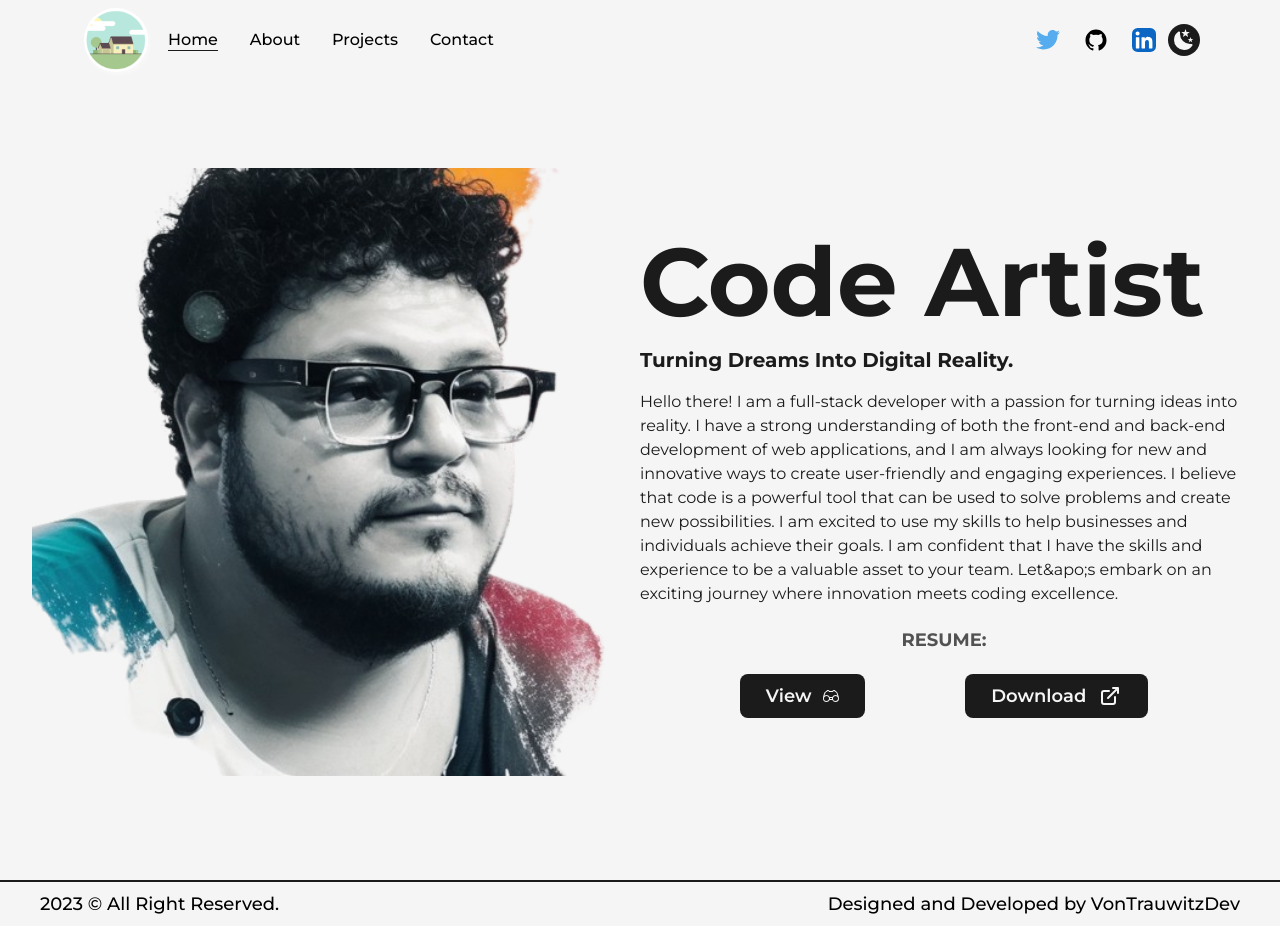
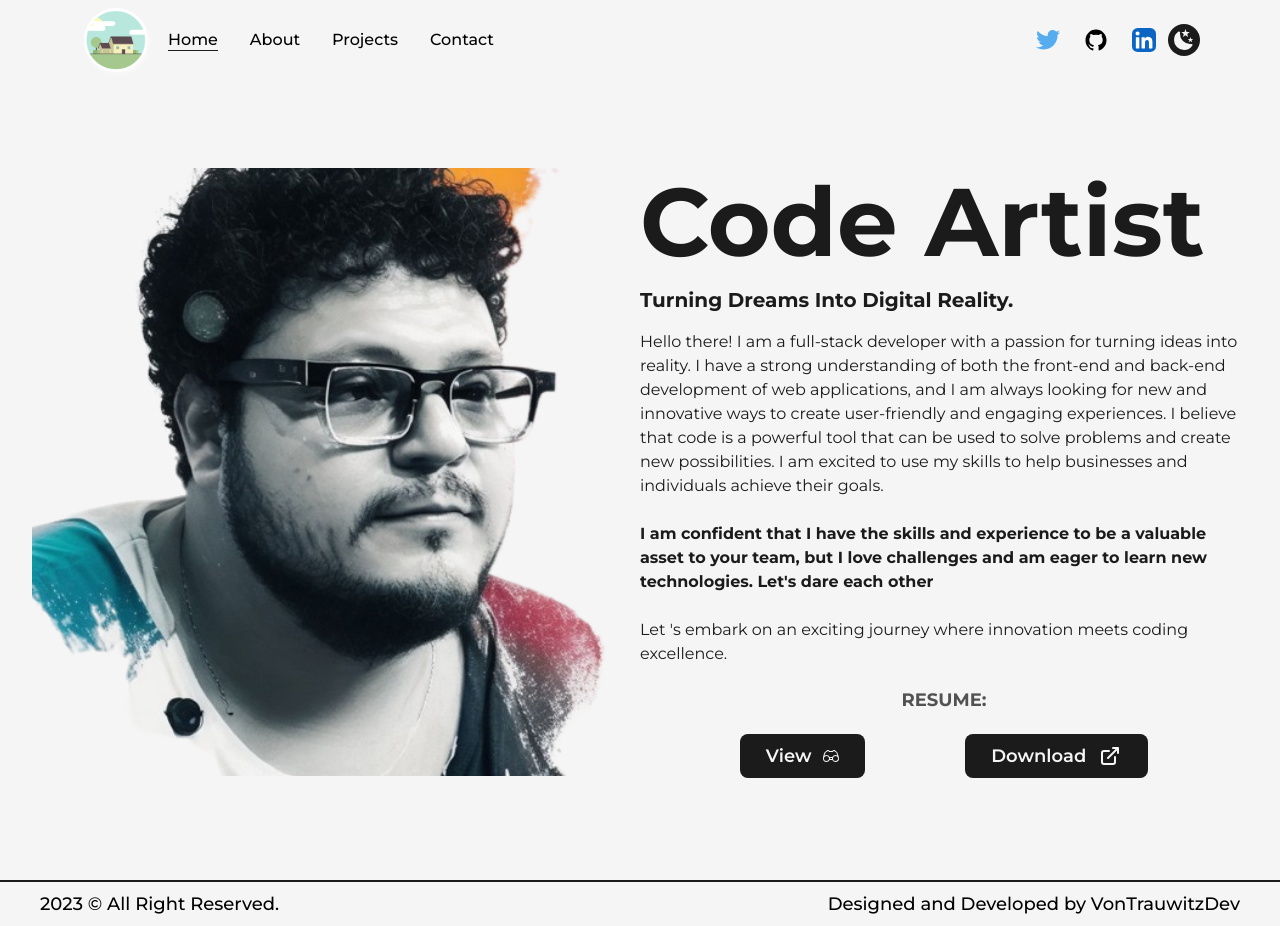
Before and after one commit to Vontrauwitz/vontrauwitz-portfolio, a Next.js app: page / in a window 1280 px wide. Built offline with nearby package versions, Linux system fonts and the light colour scheme.

Commit message:
ajuste en el home

```diff
--- a/src/pages/index.js
+++ b/src/pages/index.js
@@ -39,10 +39,13 @@ export default function Home() {
                 Hello there! I am a full-stack developer with a passion for turning ideas into reality. I have a strong understanding of both the front-end and back-end development of web applications, and I am always looking for new and innovative ways to create user-friendly and engaging experiences.
 
                 I believe that code is a powerful tool that can be used to solve problems and create new possibilities. I am excited to use my skills to help businesses and individuals achieve their goals.
-
-                I am confident that I have the skills and experience to be a valuable asset to your team.
-
-                Let&apo;s embark on an exciting journey where innovation meets coding excellence.
+                <br />
+                <br />
+                <p className='font-bold'>
+                  I am confident that I have the skills and experience to be a valuable asset to your team, but I love challenges and am eager to learn new technologies. Let&apos;s dare each other
+                </p>
+                <br />
+                Let &apos;s embark on an exciting journey where innovation meets coding excellence.
 
               </p>
               <h2 className='w-full flex justify-center text-lg font-bold uppercase text-dark/75 dark:text-light/75 my-3'>Resume:</h2>
```
